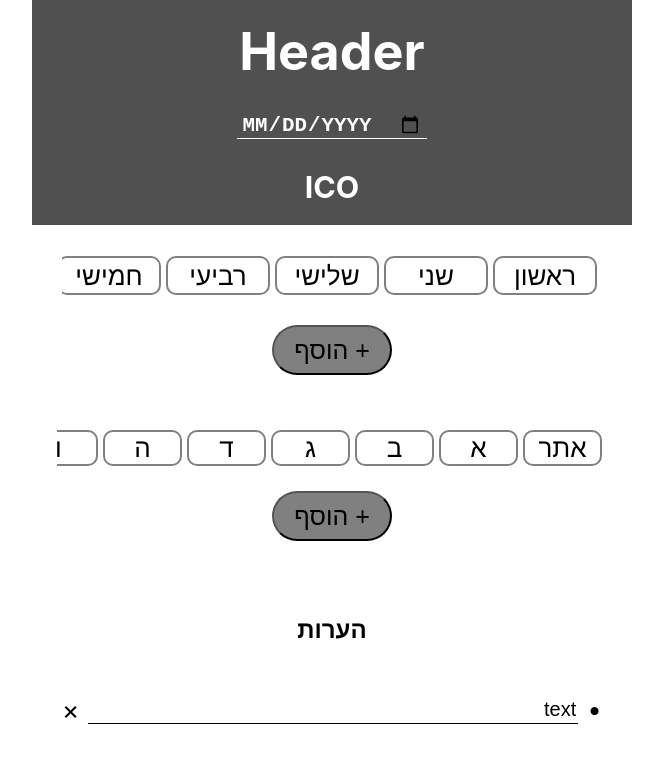
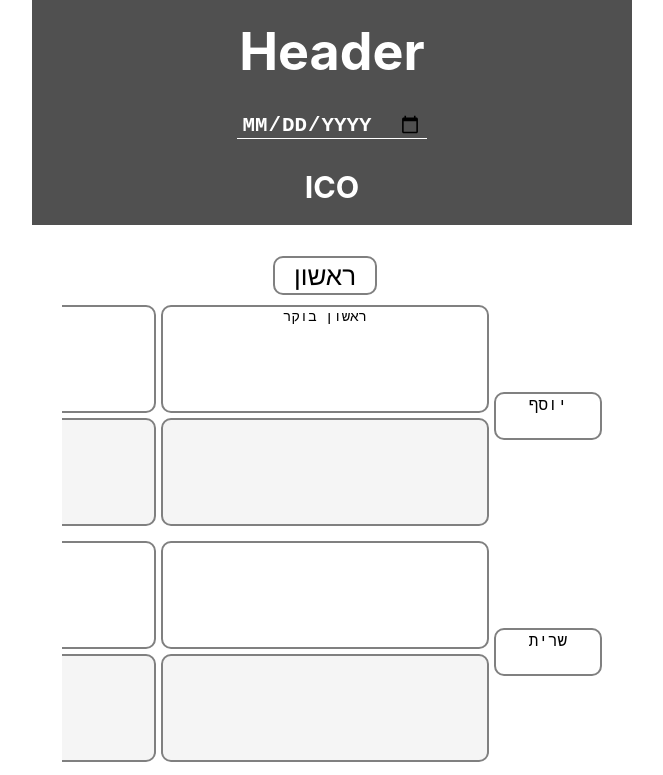
Before and after one commit to yotam-yakovw/workweek, a React (Create React App) app: page / in a window 1280 px wide. Shown: the top 775 px of the page, without its empty margins (308-971 px from the left). Built offline with nearby package versions, Linux system fonts and the light colour scheme.

Commit message:
workers data usage

```diff
--- a/src/Components/Locations/Locations.css
+++ b/src/Components/Locations/Locations.css
@@ -17,8 +17,8 @@
   margin: auto;
 }
 
-.location__textarea {
-  width: 30vw;
+.locations__textarea {
+  width: 25vw;
   height: 60px;
   resize: none;
   border: 2px solid #808080;
--- a/src/Components/Locations/Locations.js
+++ b/src/Components/Locations/Locations.js
@@ -34,9 +34,9 @@ export default function Locations() {
 function Location() {
   return (
     <>
-      <textarea className='location__textarea' />
+      <textarea className='locations__textarea' />
       {Array.from({ length: 7 }).map((element, key) => (
-        <textarea dir='rtl' key={key} className='location__textarea' />
+        <textarea dir='rtl' key={key} className='locations__textarea' />
       ))}
     </>
   );
--- a/src/Components/Notes/Notes.js
+++ b/src/Components/Notes/Notes.js
@@ -25,10 +25,11 @@ function Note({ text, notes, setNotes }) {
   const onTextChange = (evt) => setTextValue(evt.target.value);
 
   const onDeleteClick = () => {
-    setNotes([]);
-    const newNotes = notes.filter((word) => word !== text);
-    console.log(newNotes);
-    setNotes([newNotes]);
+    const newNotes = notes.filter((word) => {
+      setTextValue(word);
+      return word !== text;
+    });
+    setNotes(newNotes);
   };
 
   return (
--- a/src/Components/Workers/Workers.css
+++ b/src/Components/Workers/Workers.css
@@ -49,7 +49,7 @@
 }
 
 .textarea {
-  width: 30vw;
+  width: 25vw;
   height: 100px;
   border: 2px solid #808080;
   border-radius: 10px;
--- a/src/Components/Workers/Workers.js
+++ b/src/Components/Workers/Workers.js
@@ -1,15 +1,14 @@
 import './Workers.css';
 import AddButton from '../AddButton/AddButton';
-import workersSlice from '../../redux/workersSlice';
-import { useDispatch } from 'react-redux';
-import { useSelector } from 'react-redux';
+// import workersSlice from '../../redux/workersSlice';
+// import { useDispatch } from 'react-redux';
+import { workers as workersDB } from '../../temp/database';
 
 export default function Workers() {
-  const dispatch = useDispatch();
+  // const dispatch = useDispatch();
 
-  const addWorker = () => dispatch(workersSlice.actions.addWorker());
+  // const addWorker = () => dispatch(workersSlice.actions.addWorker());
 
-  const workers = useSelector((state) => state.workers.value);
   return (
     <>
       <div className='workers'>
@@ -19,24 +18,34 @@ export default function Workers() {
         <div className='day'>רביעי</div>
         <div className='day'>חמישי</div>
         <div className='day placeholder' />
-        {Array.from({ length: workers }).map((w, key) => (
-          <Worker key={key} />
+        {workersDB.map((worker, key) => (
+          <Worker worker={worker} key={key} />
         ))}
       </div>
-      <AddButton onClick={addWorker} />
+      <AddButton onClick={() => console.log('clicked')} />
     </>
   );
 }
 
-function Worker() {
+function Worker({ worker }) {
   return (
     <>
-      <textarea className='worker-name' />
-      {Array.from({ length: 5 }).map((element, key) => (
-        <textarea dir='rtl' key={key} className='textarea morning' />
+      <textarea defaultValue={worker.name} className='worker-name' />
+      {worker.days.mor.map((text, key) => (
+        <textarea
+          defaultValue={text}
+          dir='rtl'
+          key={key}
+          className='textarea morning'
+        />
       ))}
-      {Array.from({ length: 5 }).map((element, key) => (
-        <textarea dir='rtl' key={key} className='textarea night' />
+      {worker.days.ngt.map((text, key) => (
+        <textarea
+          defaultValue={text}
+          dir='rtl'
+          key={key}
+          className='textarea night'
+        />
       ))}
     </>
   );
--- a/src/temp/database.js
+++ b/src/temp/database.js
@@ -1,47 +1,25 @@
 const workers = [
   {
-    name: 'joseph',
+    name: 'יוסף',
     days: {
-      son1: '',
-      son2: '',
-      mon1: '',
-      mon2: '',
-      tue1: '',
-      tue2: '',
-      wed1: '',
-      wed2: '',
-      thu1: '',
-      thu2: '',
+      mor: ['ראשון בוקר', '', '', 'רביעי בוקר', ''],
+      ngt: ['', '', 'שלישי ערב', '', ''],
     },
   },
   {
-    name: 'sarit',
+    name: 'שרית',
     days: {
-      son1: '',
-      son2: '',
-      mon1: '',
-      mon2: '',
-      tue1: '',
-      tue2: '',
-      wed1: '',
-      wed2: '',
-      thu1: '',
-      thu2: '',
+      mor: ['', 'שני בוקר', '', '', ''],
+      ngt: ['', 'שני ערב', '', '', 'חמישי ערב'],
     },
   },
   {
-    name: 'amos',
+    name: 'עמוס',
     days: {
-      son1: '',
-      son2: '',
-      mon1: '',
-      mon2: '',
-      tue1: '',
-      tue2: '',
-      wed1: '',
-      wed2: '',
-      thu1: '',
-      thu2: '',
+      mor: ['', '', '', 'רביעי בוקר', 'חמישי בוקר'],
+      ngt: ['', 'שני ערב', 'שלישי ערב', '', ''],
     },
   },
 ];
+
+export { workers };
```
